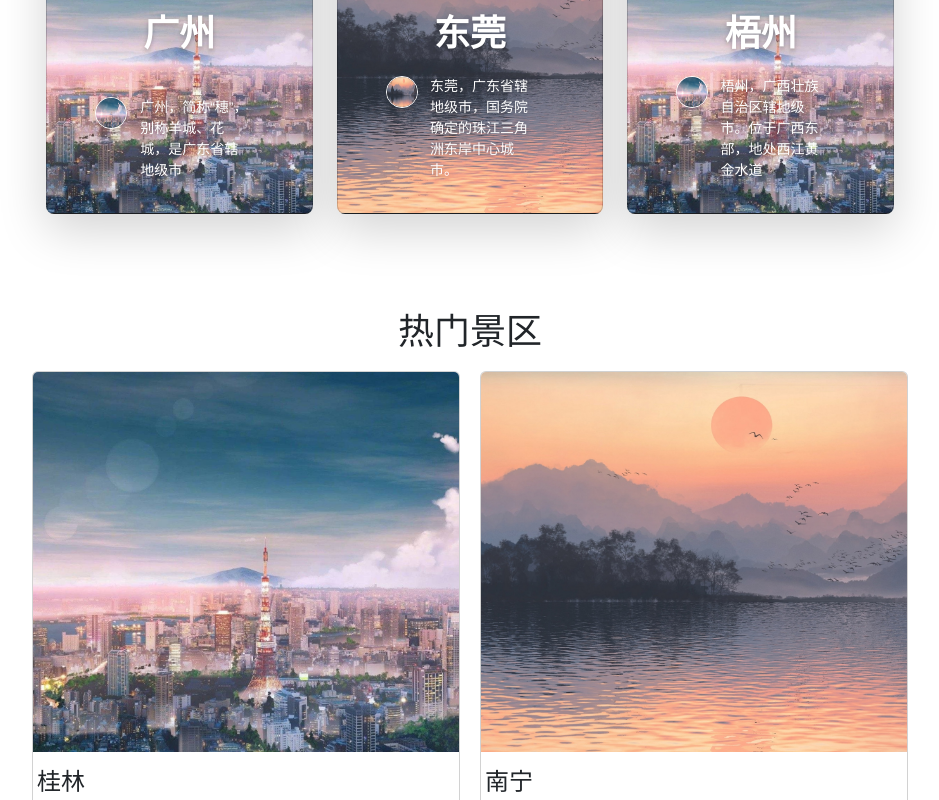
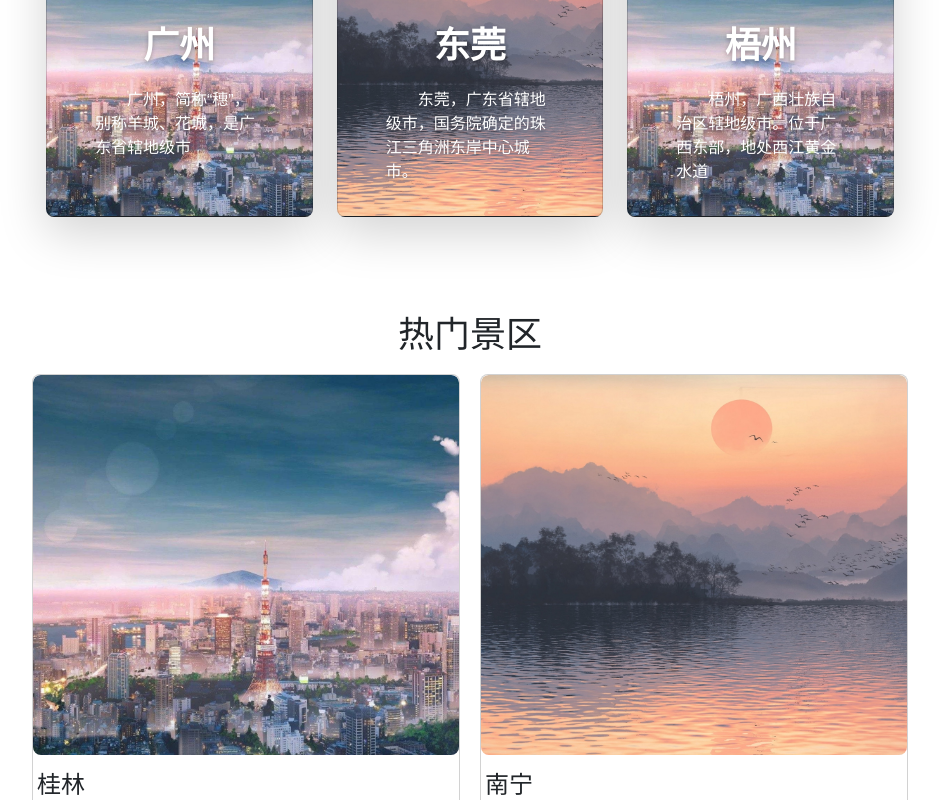
Before and after one commit to Funny1124/walking-with-the-wind, a Vue app: page / in a window 1280 px wide. Shown: the part 1540-2340 px from the top of the page, without its empty margins (170-1109 px from the left). Built offline with nearby package versions, Linux system fonts and the light colour scheme.

Commit message:
今日推荐 移除缩略图

```diff
--- a/src/components/HotLandscapeTem.vue
+++ b/src/components/HotLandscapeTem.vue
@@ -4,10 +4,10 @@
     <el-row>
       <!--        style="max-width: 540px;"-->
       <el-col :span="12" v-for="(item, index) in new_list" :key="index" style="padding: 10px">
-        <b-card no-body class="overflow-hidden" >
+        <b-card no-body class="overflow-hidden rounded-3">
           <b-row no-gutters >
             <b-col>
-              <b-card-img :src=item.image :alt=item.city class="rounded-0"
+              <b-card-img :src=item.image :alt=item.city class="rounded-3"
                           style="object-fit: cover; height: 380px;width: 100%"></b-card-img>
             </b-col>
             <b-card-body :title=item.city>
--- a/src/components/RecommendTem.vue
+++ b/src/components/RecommendTem.vue
@@ -7,18 +7,7 @@
              :style="{'background-image':'url('+item.image+')'}">
           <div class="d-flex flex-column h-100 p-5 pb-3 text-white text-shadow-1">
             <h2 class="pt-5 mt-5 mb-4 display-6 lh-1 fw-bold">{{ item.city }}</h2>
-            <ul class="d-flex list-unstyled mt-auto">
-              <li class="me-auto">
-                <img :src=item.image alt="image" width="32" height="32"
-                     class="rounded-circle border border-white">
-              </li>
-              <li class="d-flex align-items-center me-3">
-                <svg class="bi me-2" width="1em" height="1em">
-                  <use xlink:href="#geo-fill"/>
-                </svg>
-                <small>{{ item.description }}</small>
-              </li>
-            </ul>
+            <p style="text-indent: 2em">{{ item.description }}</p>
           </div>
         </div>
       </div>
```
